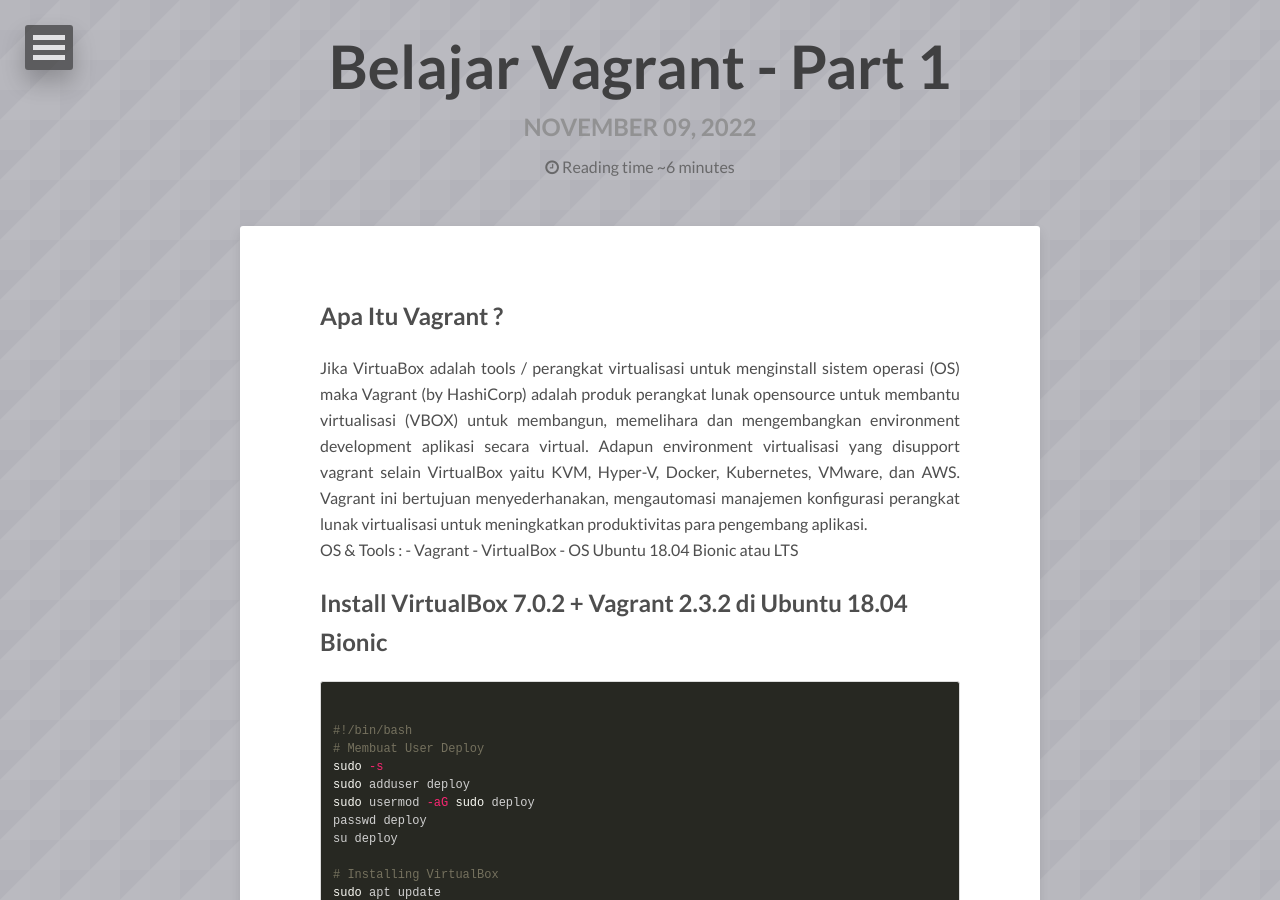
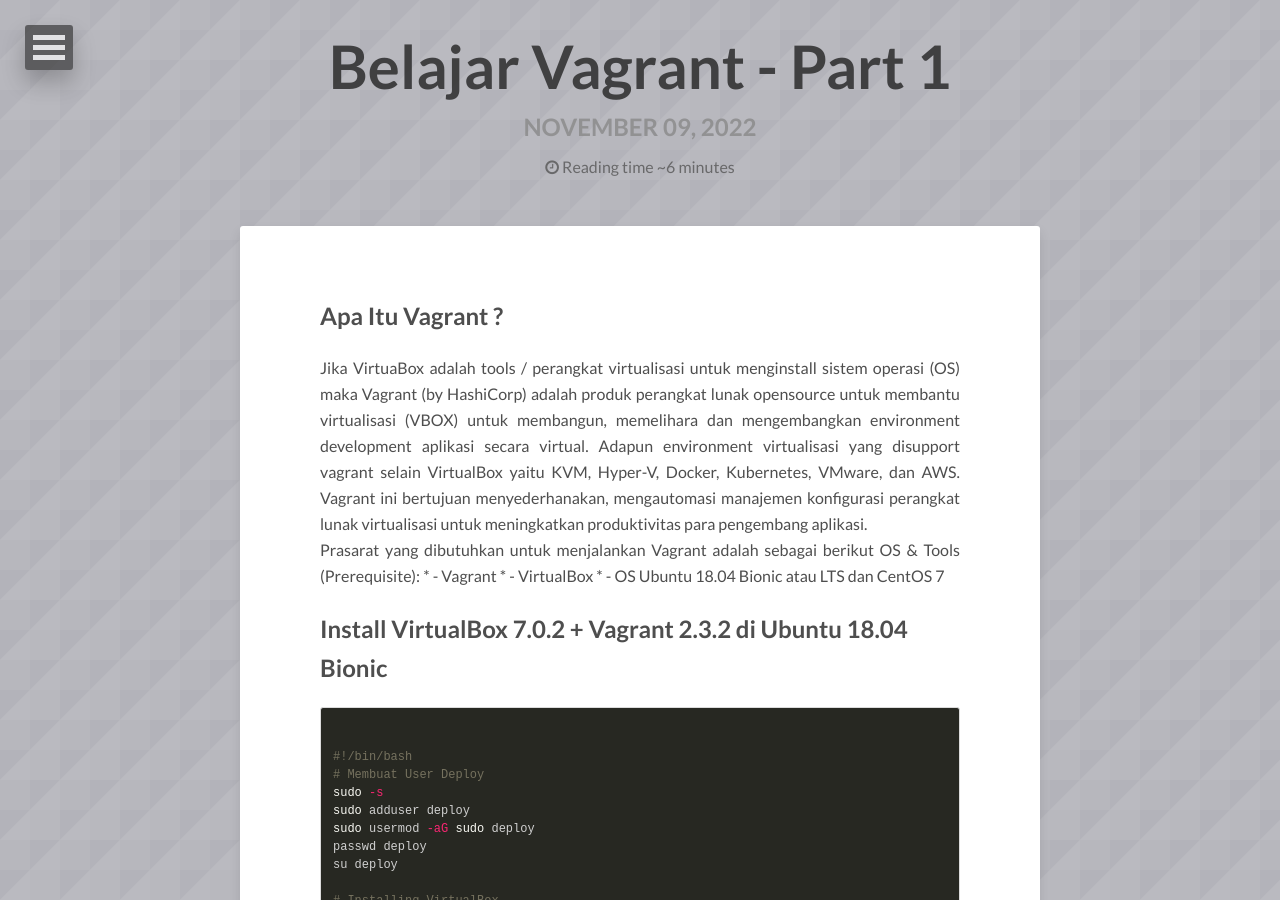
Before and after one commit to danigunawan/danigunawan.github.io, a Jekyll site: the page built from _posts/2022-11-09-belajar-vagrant-part-1.md, in a window 1280 px wide and 900 px high. Built offline with Jekyll 4.4.1, drawn with Linux system fonts in a browser that asks for light colours; nearby versions of some CDN libraries; comment, search, counter and statistics services are not loaded.

Commit message:
[ADD POSTING] posting

```diff
--- a/_posts/2022-11-09-belajar-vagrant-part-1.md
+++ b/_posts/2022-11-09-belajar-vagrant-part-1.md
@@ -16,10 +16,13 @@
 </div>
 
 <div style="text-align: justify">
-OS & Tools :
-- Vagrant
-- VirtualBox
-- OS Ubuntu 18.04 Bionic atau LTS
+Prasarat yang dibutuhkan untuk menjalankan Vagrant adalah sebagai berikut
+
+OS & Tools (Prerequisite):
+
+* - Vagrant
+* - VirtualBox
+* - OS Ubuntu 18.04 Bionic atau LTS dan CentOS 7
 </div>
 
 ## Install VirtualBox 7.0.2 + Vagrant 2.3.2 di Ubuntu 18.04 Bionic
```
